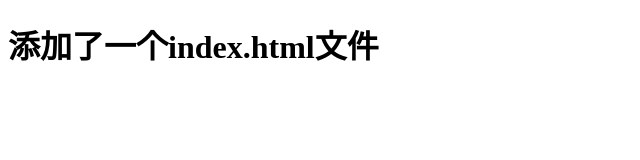
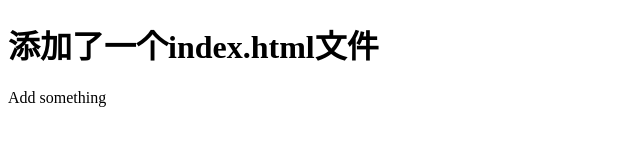
Before and after one commit to Leetaibai/Demo2, a plain HTML site: page index.html in a window 1280 px wide. Shown: the whole page, without its empty margins (0-640 px from the left). Drawn offline with Linux system fonts and the light colour scheme.

Commit message:
首页新添加一些东西

```diff
--- a/index.html
+++ b/index.html
@@ -6,5 +6,6 @@
   </head>
   <body>
     <h1>添加了一个index.html文件</h1>
+    Add something
   </body>
 </html>
```
